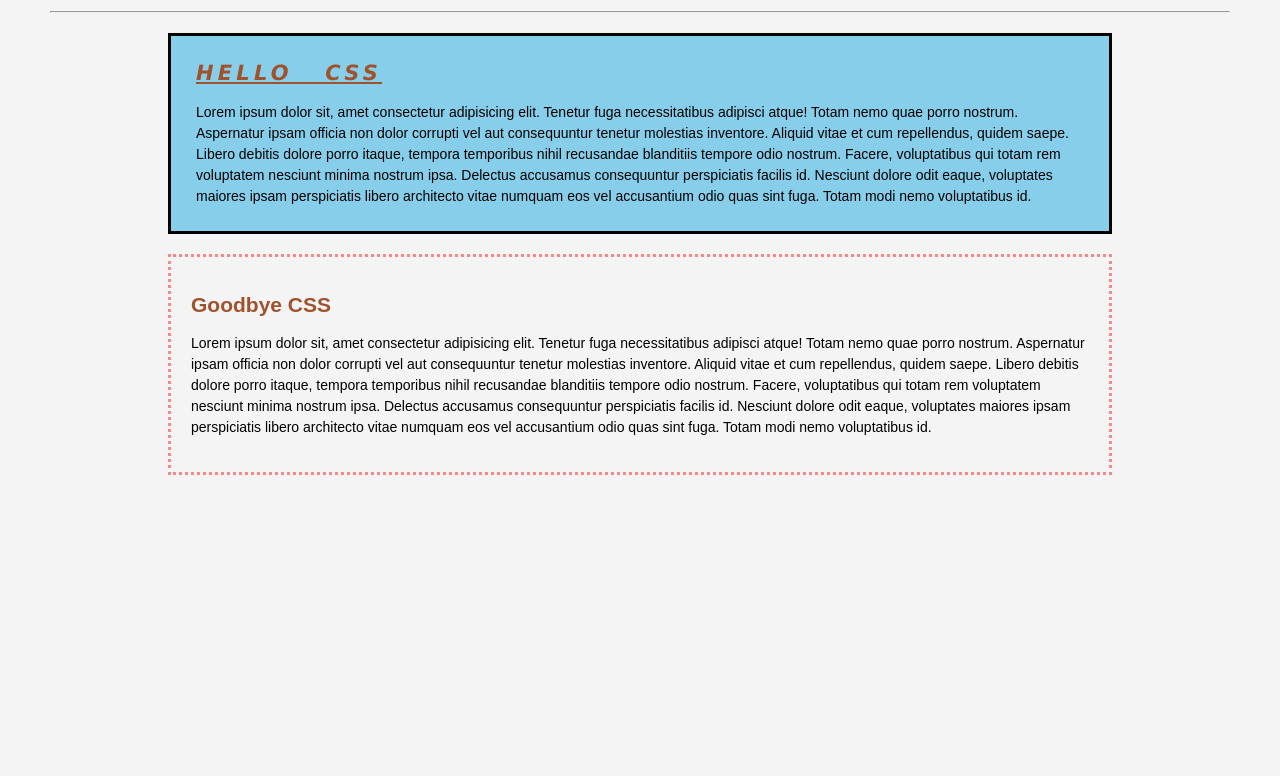
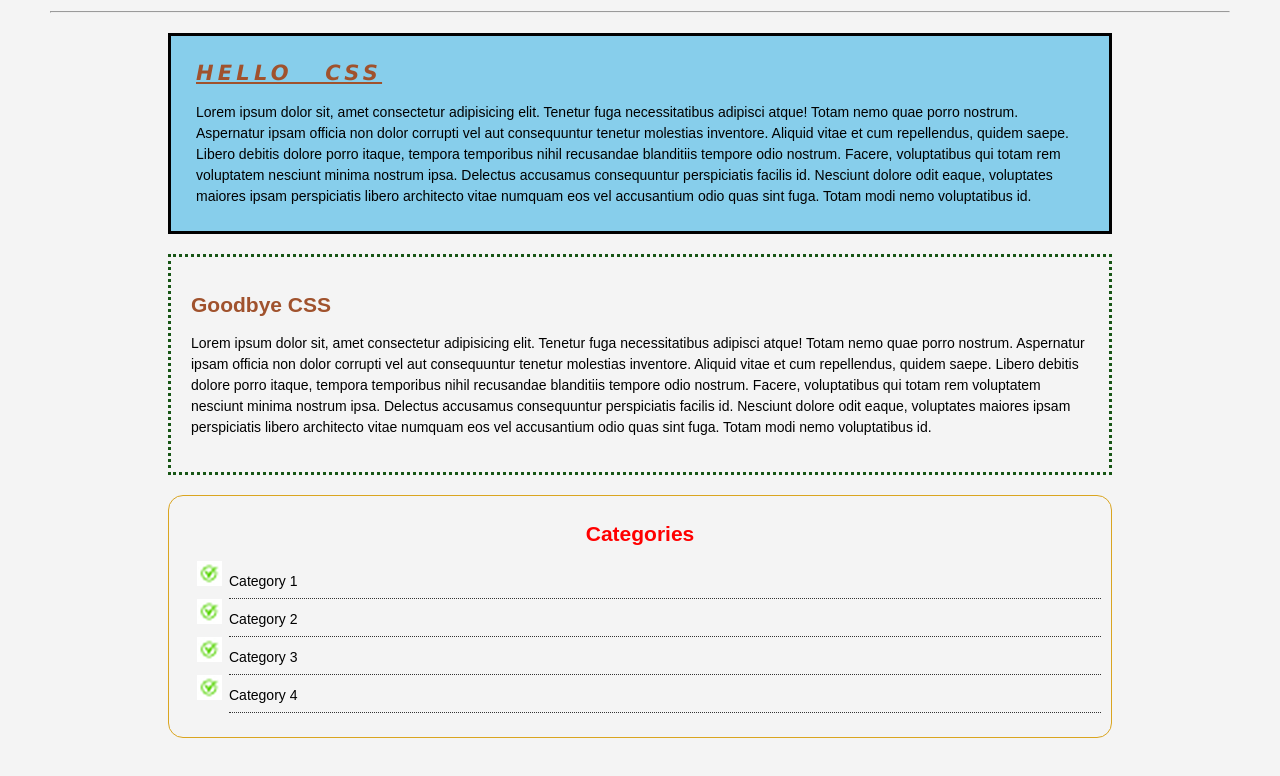
Before and after one commit to theTrainMan/1_CSS_for_Beginners, a plain HTML site: page index.html in a window 1280 px wide. Shown: the part 962-1738 px from the top of the page. Drawn offline with Linux system fonts and the light colour scheme.

Commit message:
added tick to categroies

```diff
--- a/index.html
+++ b/index.html
@@ -87,7 +87,18 @@
                     vitae et cum repellendus, quidem saepe. Libero debitis dolore porro itaque, tempora temporibus nihil recusandae blanditiis tempore odio nostrum. Facere, voluptatibus qui totam rem voluptatem nesciunt minima nostrum ipsa. Delectus accusamus
                     consequuntur perspiciatis facilis id. Nesciunt dolore odit eaque, voluptates maiores ipsam perspiciatis libero architecto vitae numquam eos vel accusantium odio quas sint fuga. Totam modi nemo voluptatibus id.</p>
             </section>
+
+            <div class="categories">
+                <h2>Categories</h2>
+                <ul>
+                    <li><a href="#">Category 1</a></li>
+                    <li><a href="#">Category 2</a></li>
+                    <li><a href="#">Category 3</a></li>
+                    <li><a href="#">Category 4</a></li>
+                </ul>
+            </div>
         </div>
+        <!-- ./container -->
     </main>
 
     <!-- Footer -->
--- a/style.css
+++ b/style.css
@@ -18,6 +18,23 @@ h2 {
 
 h4 {
     color: #2e8b57;
+}
+
+a {
+    text-decoration: none;
+    color: black;
+}
+
+a:hover {
+    color: red;
+}
+
+a:active {
+    color: green;
+}
+
+a:visited {
+    color: #000000;
 }
 
 .container {
@@ -43,7 +60,29 @@ h4 {
 }
 
 .box-2 {
-    border: 3px dotted #f88787;
+    border: 3px dotted #175515;
     padding: 20px;
     margin: 20px 0;
 }
+
+.categories {
+    border: 1px solid goldenrod;
+    padding: 10px;
+    border-radius: 15px;
+}
+
+.categories h2 {
+    text-align: center;
+}
+
+.categories ul {
+    padding: 0;
+    padding-left: 50px;
+    list-style: none;
+}
+
+.categories li {
+    padding-bottom: 6px;
+    border-bottom: dotted 1px #333;
+    list-style-image: url(./img/check.png);
+}
```
Also changed, not shown: img/check.png (added).
